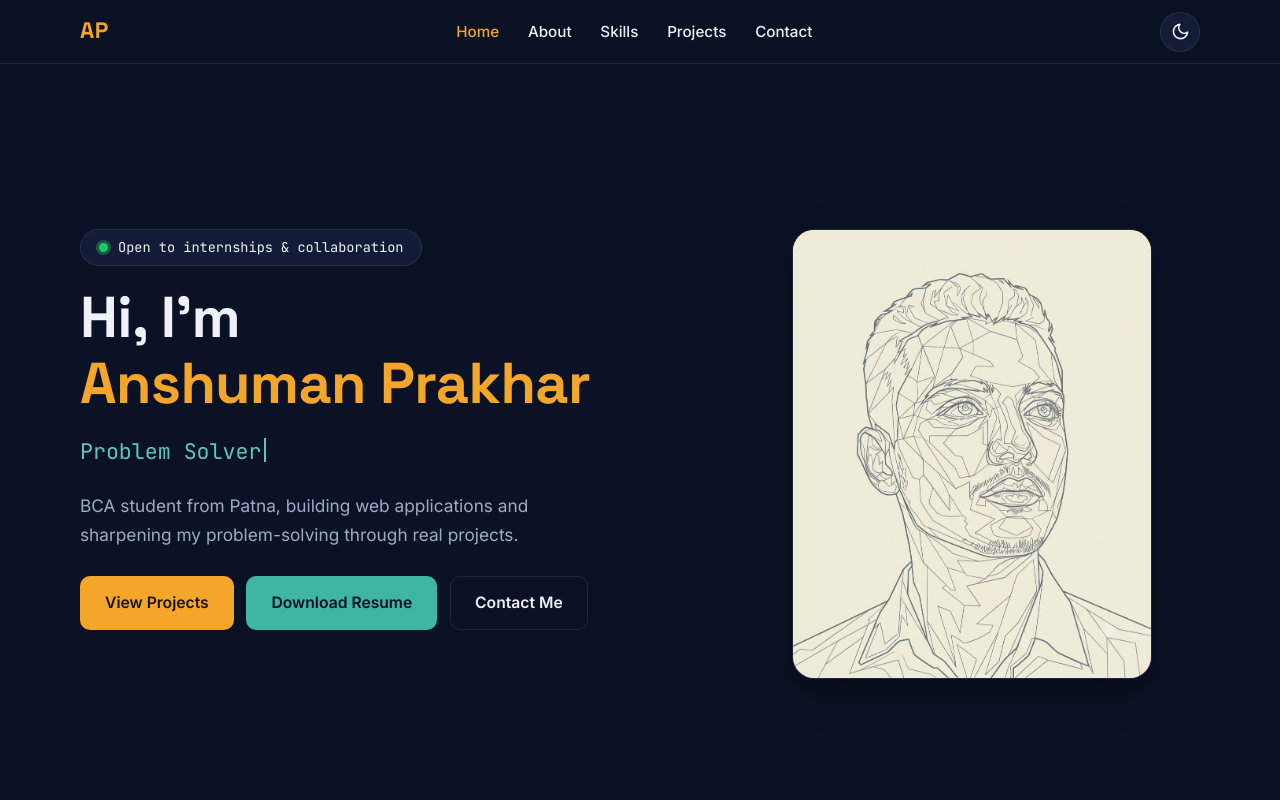
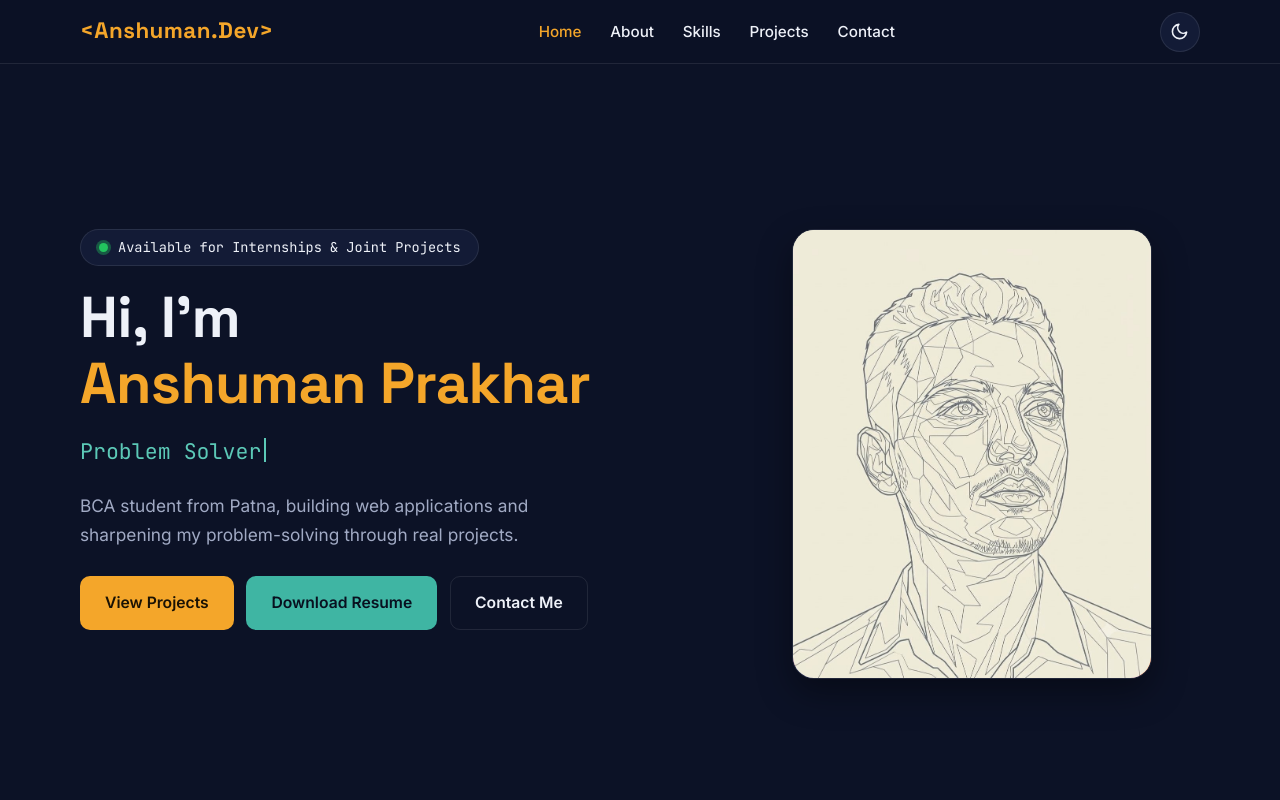
Before and after one commit to Anshuman-010/anshuman-portfolio, a website: page public/index.html in a window 1280 px wide. Shown: the top 800 px of the page. Drawn offline with Linux system fonts and the light colour scheme.

Commit message:
Update logo and status in index.html

```diff
--- a/public/index.html
+++ b/public/index.html
@@ -20,8 +20,8 @@
 <script>
 window.CONTENT = {
   name: "Anshuman Prakhar",
-  logo: "AP",
-  status: "Open to internships & collaboration",
+  logo: "<Anshuman.Dev>",
+  status: "Available for Internships & Joint Projects",
 
   // Words that type out under your name
   roles: ["Software Developer", "Problem Solver", "Aspiring Software Engineer"],
```
